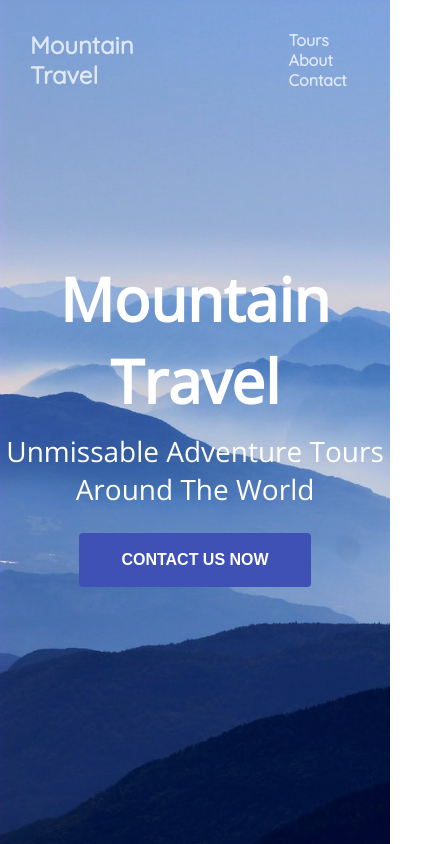
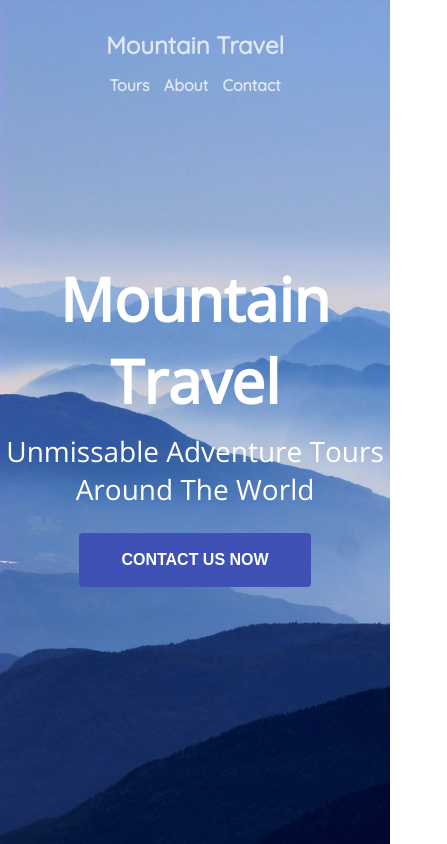
Before and after one commit to Sody15/mountain-travel, a plain HTML site: page index.html in a window 390 px wide. Shown: the top 844 px of the page, 447 px wide, since content can reach past the window. Drawn offline with nearby package versions, Linux system fonts and the light colour scheme.

Commit message:
responsive style fixes

```diff
--- a/assets/css/styles.css
+++ b/assets/css/styles.css
@@ -1,4 +1,9 @@
 @import url(https://maxcdn.bootstrapcdn.com/font-awesome/4.7.0/css/font-awesome.min.css);
+* {
+	margin:0;
+	padding:0;
+	box-sizing: border-box;
+}
 body {
 	margin:0;
 	display: flex;
@@ -17,6 +22,7 @@ header {
 	animation:opacityShow 2s linear forwards;
 	z-index: 2;
 	user-select: none;
+	padding:30px 100px 30px 100px;
 }
 @keyframes opacityShow {
 	0% {
@@ -43,10 +49,6 @@ h3 {
 }
 header h3 {
 	opacity: 0.75;
-	padding:30px 100px 30px 100px;
-}
-nav {
-	padding:30px 100px 30px 100px;
 }
 #nav-list {
 	list-style-type: none;
@@ -271,8 +273,16 @@ footer {
 }
 /* Responsive css */
 @media all and (max-width: 768px) {
-	header h3 {
-		padding: 0px 30px 0px 30px;
+	header {
+		padding: 30px 30px;
+		flex-direction: column;
+	}
+	header nav {
+		margin-top:15px;
+	}
+	#nav-list li a {
+    	padding-left: 5px;
+    	padding-right: 5px;
 	}
 	.white-section {
 	    margin: 100px 30px;
```
